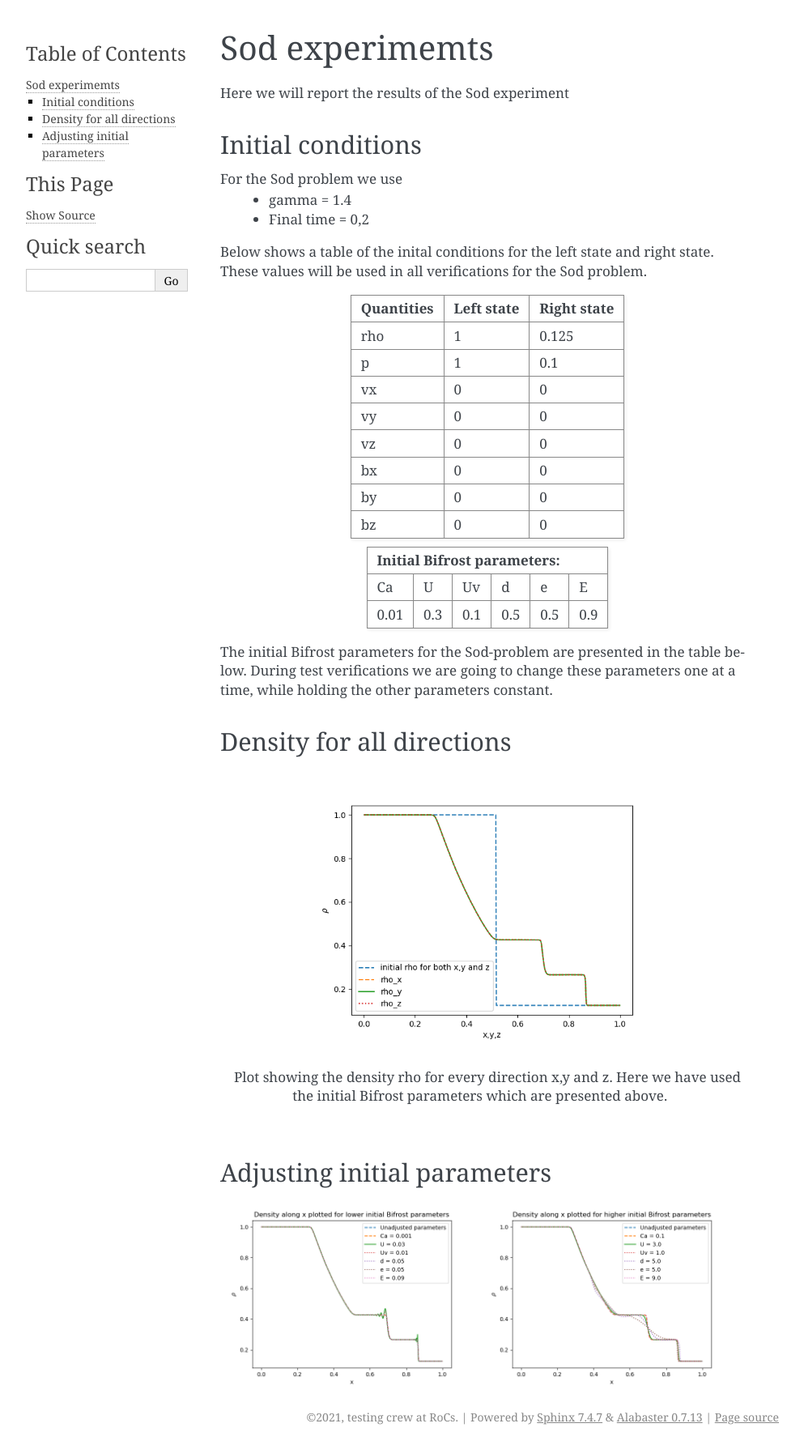
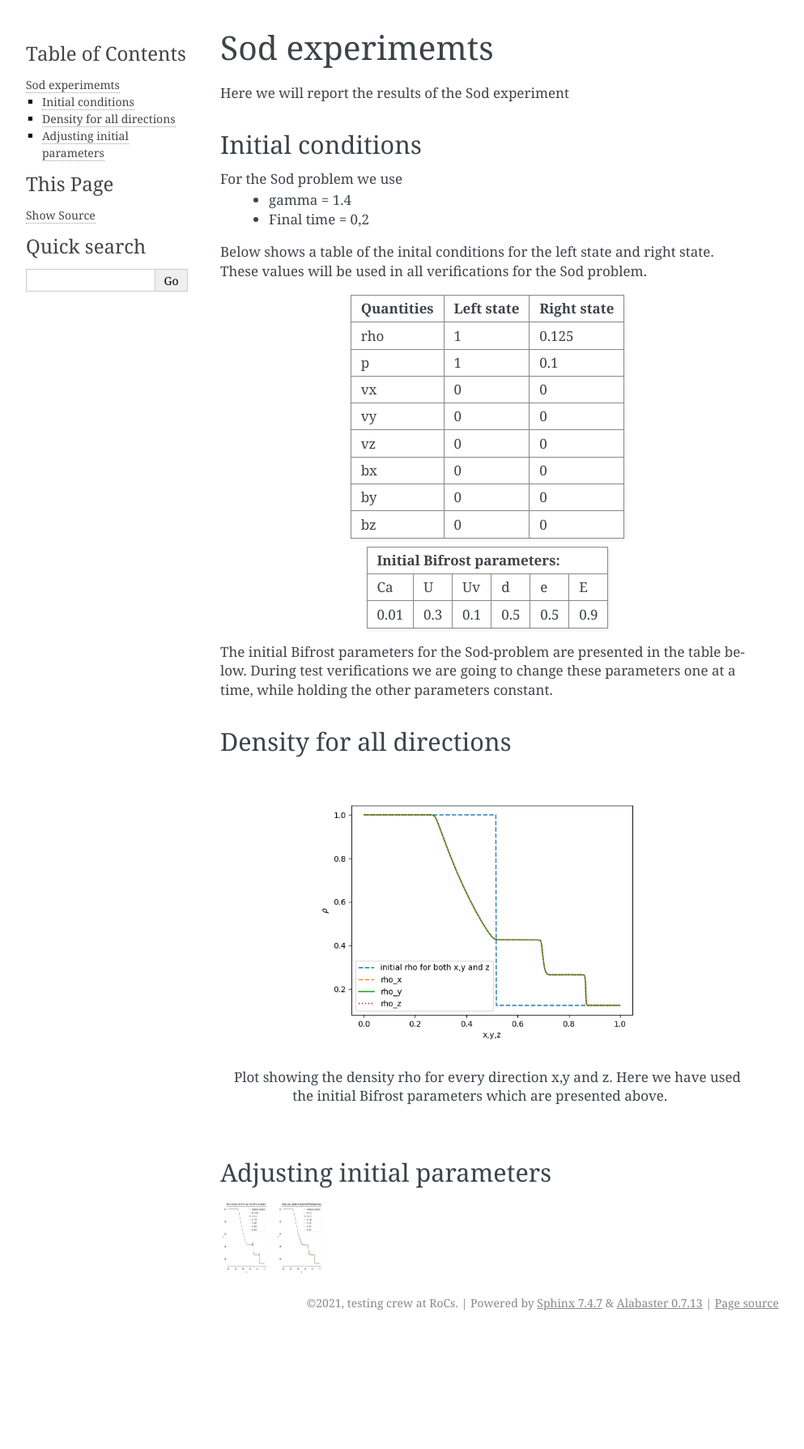
Before and after one commit to guadabsb15/summer_2021_report, a Sphinx documentation site: the page built from docs/source/sod.rst, in a window 1280 px wide. Shown: the whole page at 81% size, without its empty margins (148-1141 px from the left). Built offline with Sphinx 7.4.7, drawn with Linux system fonts in a browser that asks for light colours; after the commit the page ends 1648 px from its top, so only the background shows below that.

Commit message:
minor image ajustment

```diff
--- a/docs/source/sod.rst
+++ b/docs/source/sod.rst
@@ -54,6 +54,8 @@ Adjusting initial parameters
 ----------------------------
 
 .. image:: images_sod_bifrost/sod_bifrost_x_ibf_l_rho.png
+    :scale: 20 %
     :width: 48 %
 .. image:: images_sod_bifrost/sod_bifrost_x_ibf_h_rho.png
+    :scale: 20 %
     :width: 48 %
```
